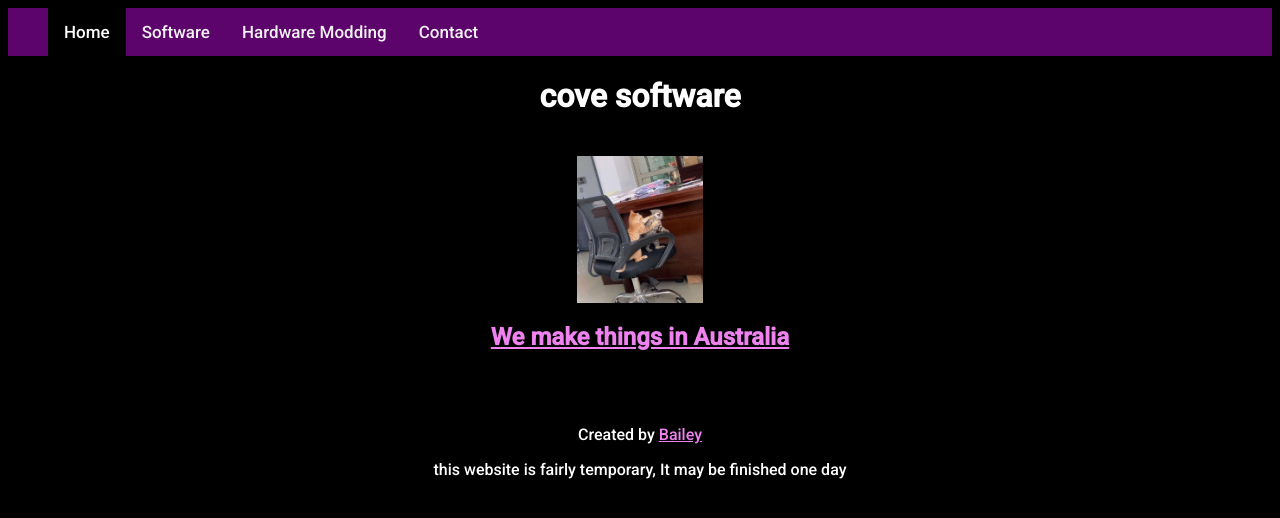
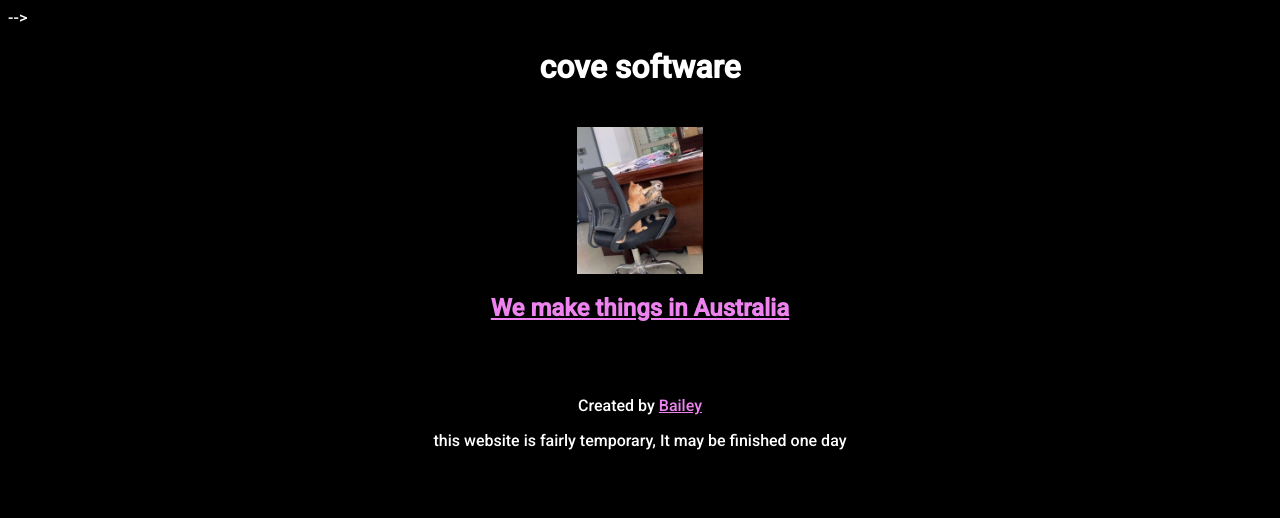
Before and after one commit to covesoftware/covesoftware.github.io, a plain HTML site: page index.html in a window 1280 px wide. Drawn offline with Linux system fonts and the light colour scheme.

Commit message:
Update index.html

```diff
--- a/index.html
+++ b/index.html
@@ -28,13 +28,14 @@
 
 
 
+
 <div class="topnav">
-    <a class="active" href="index.html">Home</a>
+  <!-- embed shit innit  <a class="active" href="index.html">Home</a>
     <a href="software.html">Software</a>
     <a href="hardware.html">Hardware Modding</a>
-    <a href="about.html">Contact</a>
+    <a href="about.html">Contact</a> -->
   </div>
-
+ -->
 
 
 <h1 style="text-align: center;">cove software</h1>
```
